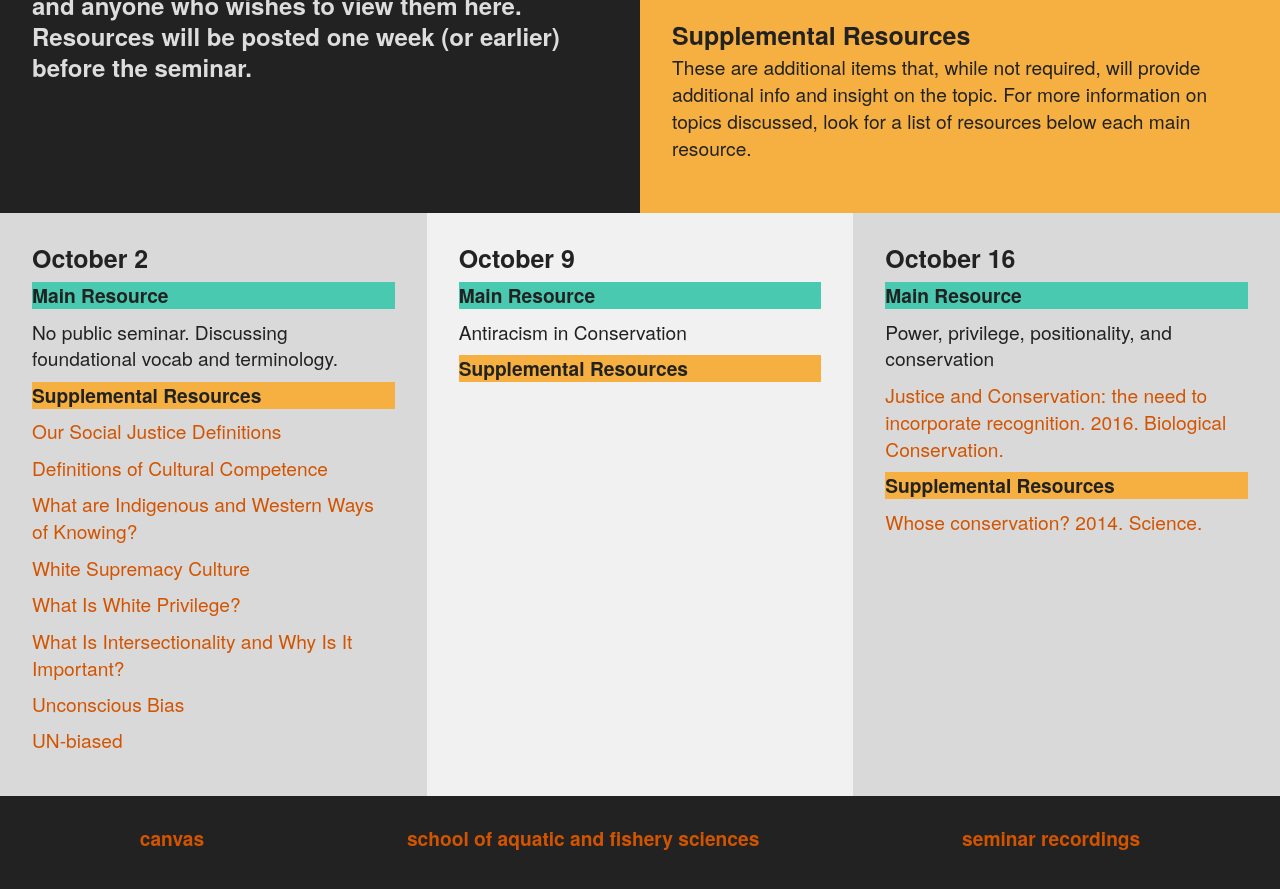
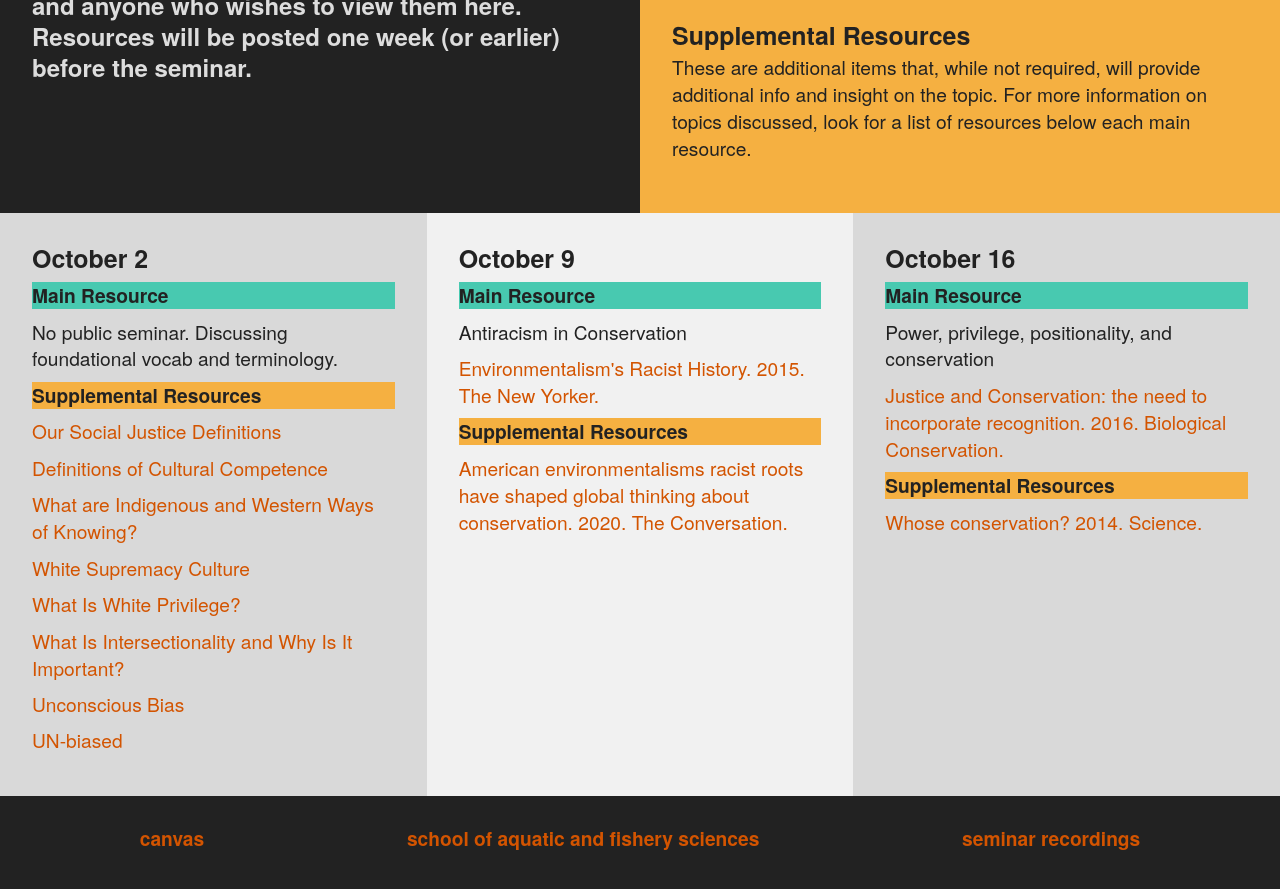
Before and after one commit to amburgey/FISH513InclusiveConservation, a Jekyll site: the page built from readings.html, in a window 1280 px wide and 900 px high, scrolled down 700 px. Shown: the top 889 px of the window. Built offline with Jekyll 4.4.1, drawn with Linux system fonts in a browser that asks for light colours.

Commit message:
update David's resources

```diff
--- a/readings.html
+++ b/readings.html
@@ -47,7 +47,9 @@ layout: list
             <h3>October 9</h3>
 			<p class="tile_blue"> Main Resource </p>
             <p class="tile_space"> Antiracism in Conservation</p>
+			<p class="tile_space"><a href="https://www.newyorker.com/news/news-desk/environmentalisms-racist-history" target="_blank" rel="noopener noreferrer">Environmentalism's Racist History. 2015. The New Yorker.</a> </p>
 			<p class="tile_yellow"> Supplemental Resources </p>
+			<p class="tile_space"><a href="https://theconversation.com/american-environmentalisms-racist-roots-have-shaped-global-thinking-about-conservation-143783?utm_medium=email&utm_campaign=Latest%20from%20The%20Conversation%20for%20September%203%202020%20-%201720816627&utm_content=Latest%20from%20The%20Conversation%20for%20September%203%202020%20-%201720816627+Version+B+CID_2c13394c1f59a5278b3b550c576f0ea4&utm_source=campaign_monitor_us&utm_term=American%20environmentalisms%20racist%20roots%20have%20shaped%20global%20thinking%20about%20conservation" target="_blank" rel="noopener noreferrer">American environmentalisms racist roots have shaped global thinking about conservation. 2020. The Conversation.</a> </p>
         </li>
 
         <li class="gi tile--alt3">
```
